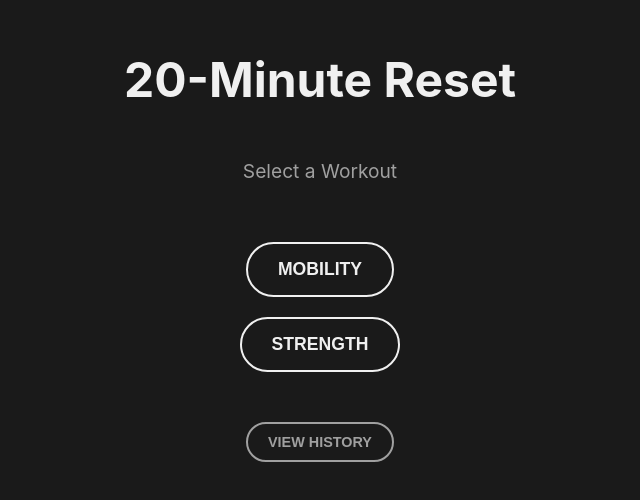
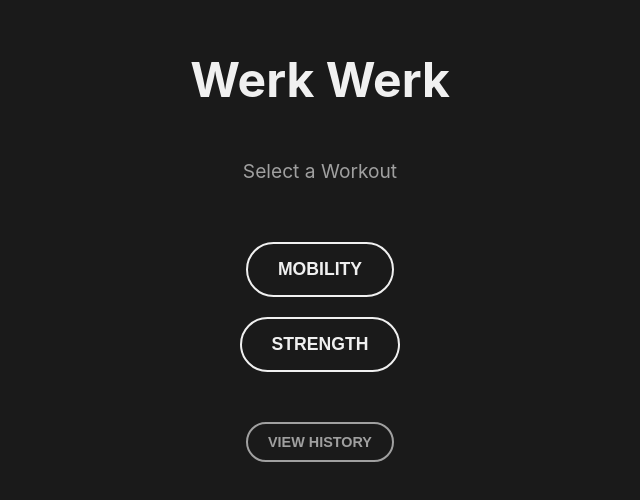
Before and after one commit to zaharano/workout, a plain HTML site: page index.html in a window 1280 px wide. Shown: the part 160-660 px from the top of the page, without its empty margins (320-960 px from the left). Drawn offline with Linux system fonts and the light colour scheme.

Commit message:
Change title and heading to 'Werk Werk'
retitle

```diff
--- a/index.html
+++ b/index.html
@@ -3,7 +3,7 @@
 <head>
     <meta charset="UTF-8">
     <meta name="viewport" content="width=device-width, initial-scale=1.0">
-    <title>20-Minute Reset | Level 2</title>
+    <title>Werk Werk</title>
     <style>
         :root {
             --bg-color: #1a1a1a;
@@ -178,7 +178,7 @@
 <body>
 
     <div id="start-screen">
-        <h1 style="font-size: 3rem; margin-bottom: 10px;">20-Minute Reset</h1>
+        <h1 style="font-size: 3rem; margin-bottom: 10px;">Werk Werk</h1>
         <p style="color: #a0a0a0; font-size: 1.2rem;">Select a Workout</p>
         <div id="workout-selection" class="controls" style="flex-direction: column; align-items: center; margin-top: 20px;">
             <!-- Generated dynamically -->
```
